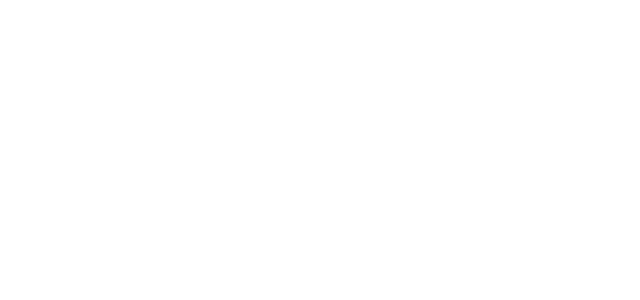
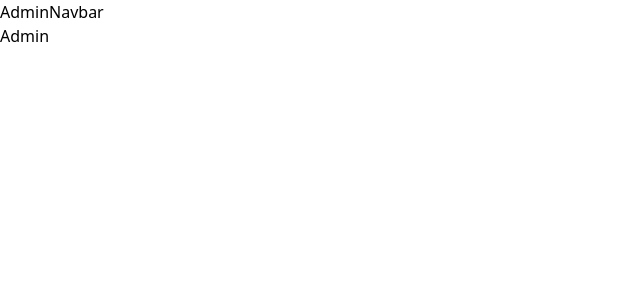
Before and after one commit to Codinglone/Live-Polling-App, a React (Vite) app in the folder live-polls-app-frontend/: page /admin in a window 1280 px wide. Before the commit this address had no page. Shown: the top 300 px of the page, without its empty margins (0-640 px from the left). Built offline with nearby package versions, Linux system fonts and the light colour scheme.

Commit message:
Refactored Signup/Signin UI

```diff
--- a/live-polls-app-frontend/src/App.jsx
+++ b/live-polls-app-frontend/src/App.jsx
@@ -1,6 +1,8 @@
 import { Routes, Route } from "react-router-dom"
 import SignIn from "./components/SignIn"
 import SignUp from "./components/SignUp"
+import Admin from "./pages/Admin"
+import User from "./pages/User"
 function App() {
 
   return (
@@ -8,6 +10,8 @@
        <Routes>
         <Route path="/" element={<SignIn />} />
         <Route path="/signup" element={<SignUp />} />
+        <Route path="/admin" element={<Admin />} />
+        <Route path="/user" element={<User />} />
        </Routes>
     </>
   )
--- /dev/null
+++ b/live-polls-app-frontend/src/components/AdminNavbar.jsx
@@ -0,0 +1,8 @@
+import { FaRegUserCircle } from "react-icons/fa";
+const AdminNavbar = () => {
+  return (
+    <div>AdminNavbar</div>
+  )
+}
+
+export default AdminNavbar
--- a/live-polls-app-frontend/src/components/SignIn.jsx
+++ b/live-polls-app-frontend/src/components/SignIn.jsx
@@ -6,7 +6,7 @@
       <main className="flex flex-row w-full justify-between">
         <section
           id="sectionOne"
-          className="w-1/2 h-[100vh] flex justify-center items-center bg-blue-600"
+          className="w-1/2 h-[100vh] flex justify-center items-center bg-[#0066F7]"
         >
           <div className="flex justify-center">
             <form>
@@ -16,7 +16,7 @@
                   className="w-[70%] text-left outline-none"
                   placeholder="Enter the code"
                 />
-                <button className="w-[16%] bg-blue-700 h-10 rounded-full"></button>
+                <button className="w-[16%] bg-[#0066F7] h-10 rounded-full"></button>
               </div>
             </form>
           </div>
--- a/live-polls-app-frontend/src/components/SignUp.jsx
+++ b/live-polls-app-frontend/src/components/SignUp.jsx
@@ -7,7 +7,7 @@
     <main className="flex flex-row w-full justify-between">
       <section
         id="sectionOne"
-        className="w-1/2 h-[100vh] flex justify-center items-center bg-blue-600"
+        className="w-1/2 h-[100vh] flex justify-center items-center bg-[#0066F7]"
       >
 
       </section>
--- /dev/null
+++ b/live-polls-app-frontend/src/pages/Admin.jsx
@@ -0,0 +1,11 @@
+import AdminNavbar from "../components/AdminNavbar"
+const Admin = () => {
+  return (
+    <div>
+      <AdminNavbar />
+      <h1>Admin</h1>
+    </div>
+  )
+}
+
+export default Admin
--- /dev/null
+++ b/live-polls-app-frontend/src/pages/User.jsx
@@ -0,0 +1,9 @@
+import React from 'react'
+
+const User = () => {
+  return (
+    <div>User</div>
+  )
+}
+
+export default User
```
